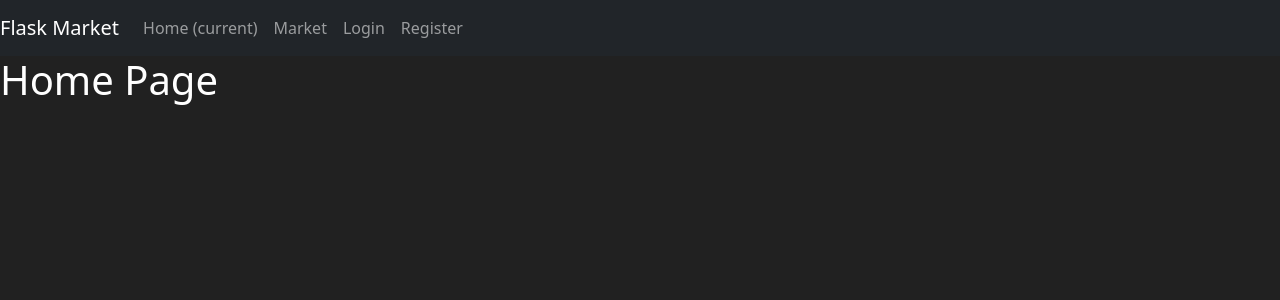
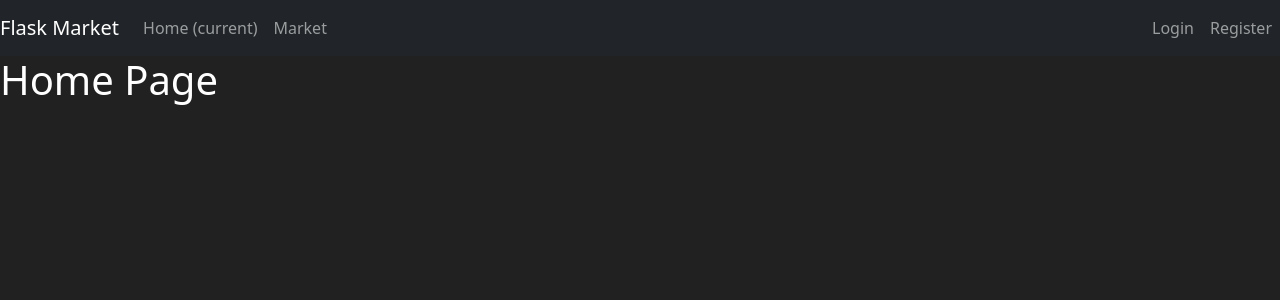
Before and after one commit to AnandC7github/Python-Flask-Market-Proj1, a Flask app: page / in a window 1280 px wide. Shown: the top 300 px of the page. Run offline with Flask 3, Linux system fonts and the light colour scheme.

Commit message:
<!-- Updated from ml-auto to ms-auto --> as we were having error

```diff
--- a/templates/home.html
+++ b/templates/home.html
@@ -21,7 +21,7 @@
                 <a class="nav-link" href="#">Market</a>
             </li>
         </ul>
-        <ul class="navbar-nav ml-auto">
+        <ul class="navbar-nav ms-auto"> <!-- Updated from ml-auto to ms-auto -->
             <li class="nav-item">
                 <a class="nav-link" href="#">Login</a>
             </li>
@@ -29,12 +29,10 @@
                 <a class="nav-link" href="#">Register</a>
             </li>
         </ul>
-
       </div>
     </nav>
     <h1>Home Page</h1>
     <script src="https://cdn.jsdelivr.net/npm/bootstrap@5.3.2/dist/js/bootstrap.bundle.min.js" integrity="sha384-C6RzsynM9kWDrMNeT87bh95OGNyZPhcTNXj1NW7RuBCsyN/o0jlpcV8Qyq46cDfL" crossorigin="anonymous"></script>
-
   </body>
   <style>
     body {
```
